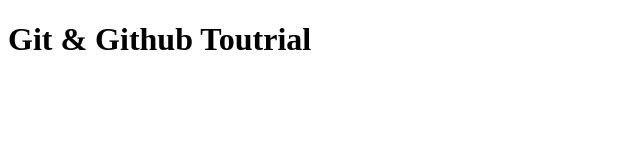
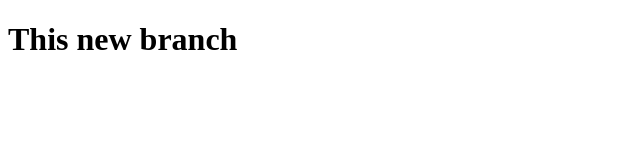
Before and after one commit to HussamElanany/myproject, a plain HTML site: page index.html in a window 1280 px wide. Shown: the whole page, without its empty margins (0-640 px from the left). Drawn offline with Linux system fonts and the light colour scheme.

Commit message:
changing title

```diff
--- a/index.html
+++ b/index.html
@@ -9,7 +9,7 @@
 </head>
 
 <body>
-    <h1>Git & Github Toutrial</h1>
+    <h1>This new branch</h1>
     <script src="app.js"></script>
 </body>
 
```
